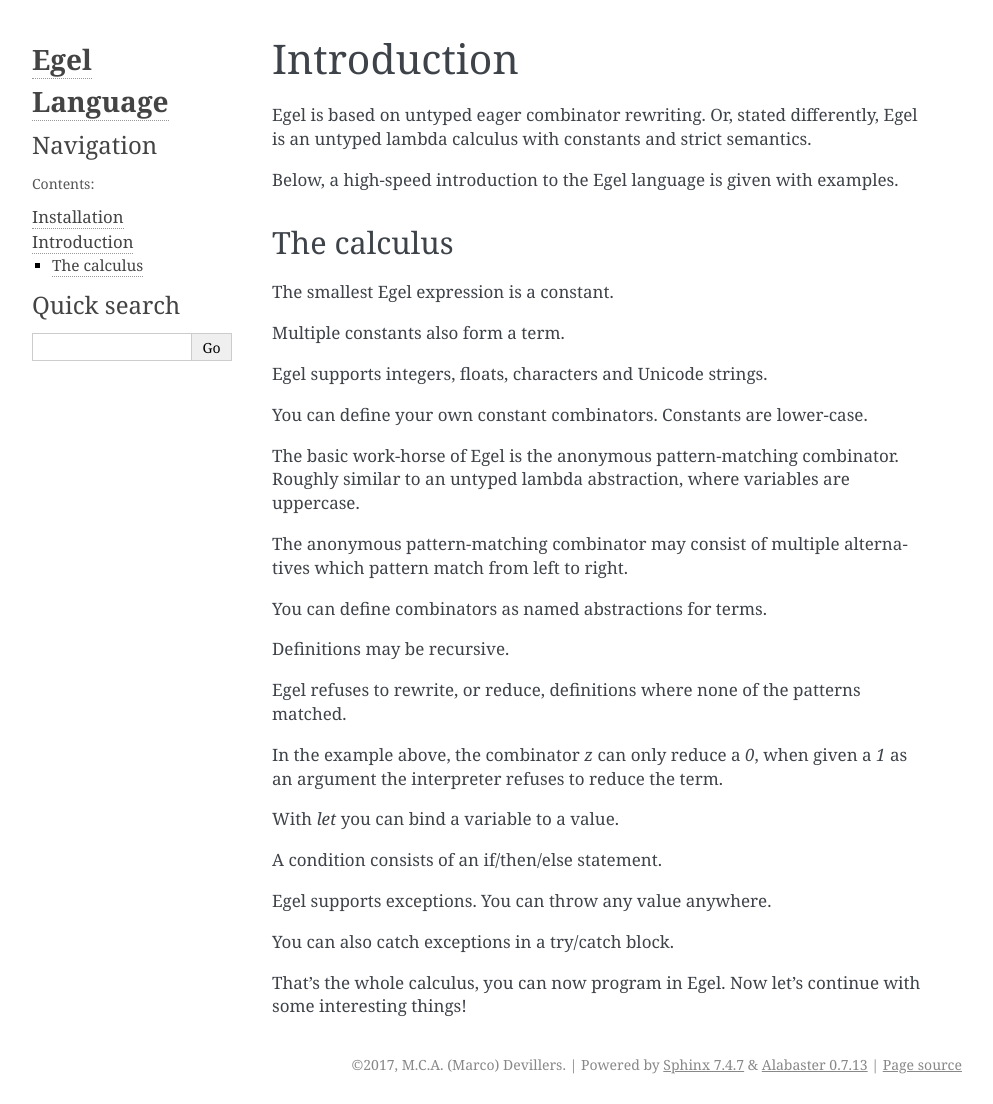
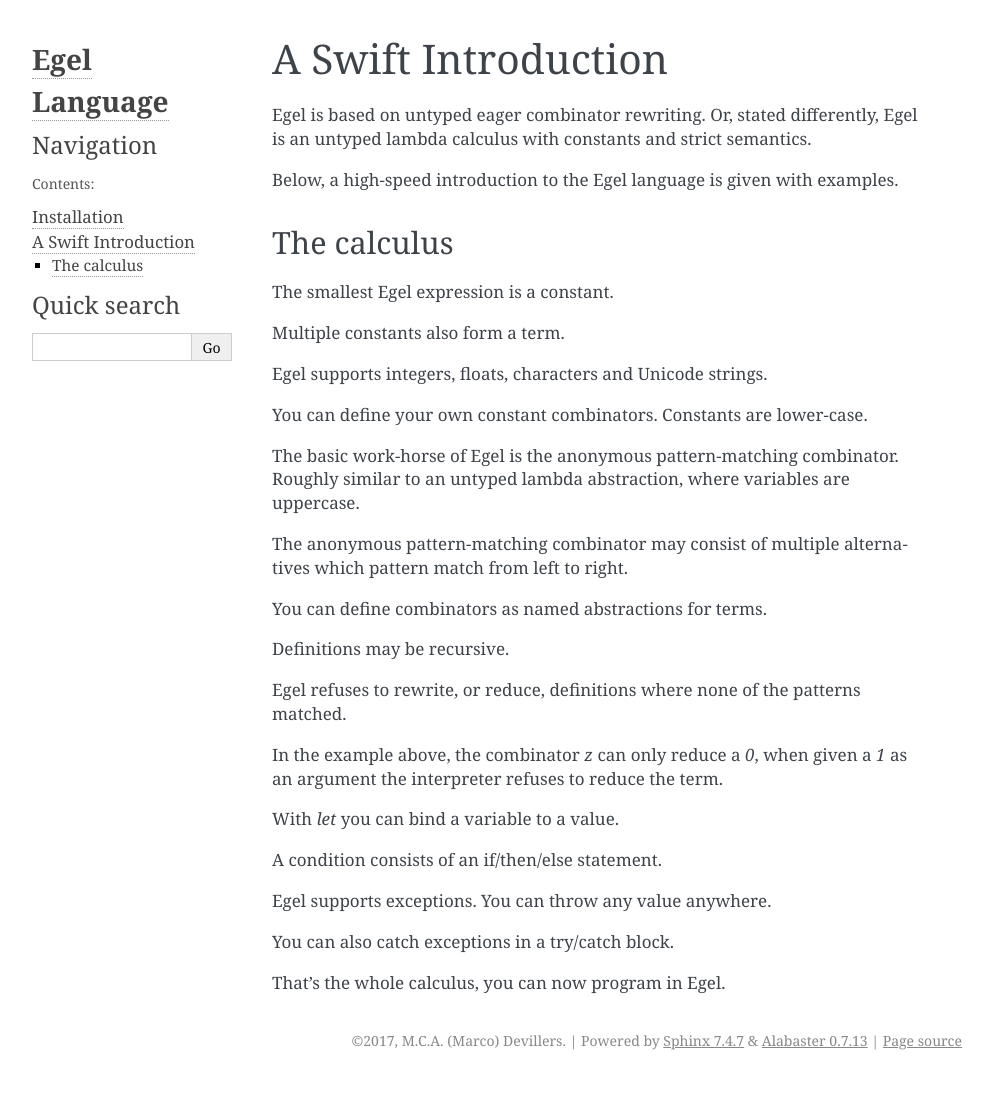
Before and after one commit to egel-lang/egel-docs, a Sphinx documentation site: the page built from source/intro.rst, in a window 1280 px wide. Shown: the whole page, without its empty margins (148-1141 px from the left). Built offline with Sphinx 7.4.7, drawn with Linux system fonts in a browser that asks for light colours; after the commit the page ends 1080 px from its top, so only the background shows below that.

Commit message:
work on introduction

```diff
--- a/source/intro.rst
+++ b/source/intro.rst
@@ -1,5 +1,5 @@
-Introduction
-============
+A Swift Introduction
+====================
 
 Egel is based on untyped eager combinator rewriting. Or, stated
 differently, Egel is an untyped lambda calculus with constants
@@ -102,7 +102,5 @@
     ("caught:" "don't go here")
 
 That's the whole calculus, you can now program in Egel.
-Now let's continue with some interesting things!
-
 
 .. _Github: https://github.com/egel-lang/
```
